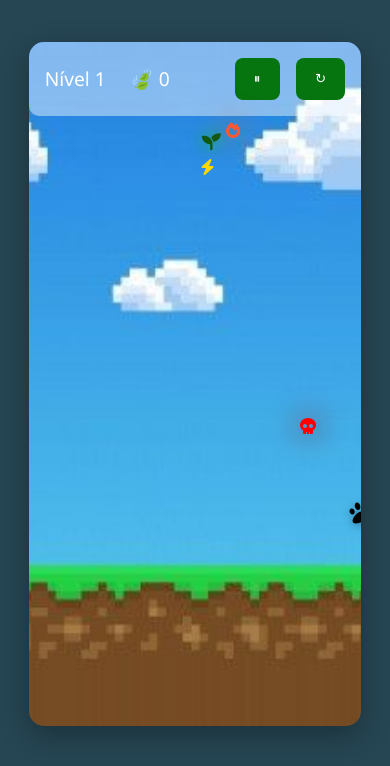
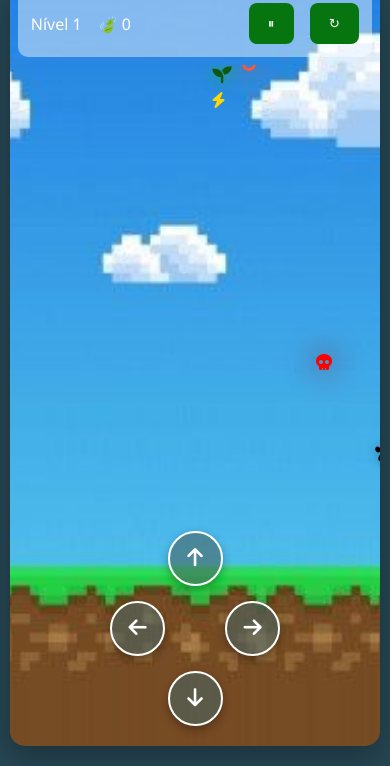
Before and after one commit to Devaks99/pandagrid, a plain HTML site: page game.html in a window 390 px wide. Shown: the part 78-844 px from the top of the page. Drawn offline with Linux system fonts and the light colour scheme.

Commit message:
Add files via upload

```diff
--- a/game.css
+++ b/game.css
@@ -9,6 +9,7 @@
     --skull: #FF0000;      /* Vermelho vivo */
     --lightning: #FFD700;  /* Amarelo ouro */
     --dark: #000000;
+    --buttonmobile: #4a666398;
 }
 
 * {
@@ -24,8 +25,8 @@ body {
     display: flex;
     flex-direction: column;
     margin: 0;
-    padding: 20px;
-    overflow-x: hidden;
+    padding: 0; /* Remover padding original de 20px */
+    overflow: hidden; /* Prevenir scroll em qualquer direção */
 }
 
 /* Header */
@@ -72,7 +73,8 @@ body {
 /* Container do Jogo */
 .game-container {
     flex: 1;
-    width: 95%;
+    width: 100%;
+    height: calc(100vh - 80px); /* Considerar header e margens */
     max-width: 1200px;
     margin: 80px auto 20px;
     position: relative;
@@ -83,14 +85,16 @@ body {
     background-repeat: no-repeat;
     background-size: cover; /* Ajusta a imagem para cobrir todo o container */
     background-position: center; /* Centraliza a imagem */
+    display: flex;
+    flex-direction: column;
 }
 
 .game-area {
+    flex: 1;
     width: 100%;
-    height: 70vh;
     position: relative;
-    background-size: cover;
-    background-position: center;
+    overflow: hidden;
+    margin: 0 10px; /* Pequena margem nas laterais */
 }
 
 /* Elementos do Jogo */
@@ -196,8 +200,54 @@ body {
     cursor: pointer;
     font-size: 1.5rem;
 }
+/* Controles Mobile */
+.mobile-controls {
+    display: none; /* Escondido por padrão */
+    position: absolute;
+    bottom: 10px;
+    left: 50%;
+    transform: translateX(-50%);
+    gap: 10px;
+    flex-direction: column;
+    align-items: center;
+    z-index: 1000;
+    touch-action: manipulation;
+}
+
+.mobile-controls .row {
+    display: flex;
+    gap: 60px;
+    margin: 5px 0;
+}
+
+.mobile-btn {
+    width: 50px;
+    height: 50px;
+    border-radius: 50%;
+    background: var( --buttonmobile);
+    border: 2px solid var(--light);
+    color: var(--light);
+    font-size: 1.2rem;
+    cursor: pointer;
+    display: flex;
+    align-items: center;
+    justify-content: center;
+    touch-action: manipulation;
+    box-shadow: 0 4px 10px rgba(0,0,0,0.3);
+    transition: all 0.1s ease;
+}
+
+.mobile-btn:active {
+    background: var(--accent);
+    transform: scale(0.95);
+}
+
 
 @media (max-width: 768px) {
+    body {
+        touch-action: manipulation;
+    }
+
     .main-nav {
         position: fixed;
         top: 60px;
@@ -217,8 +267,41 @@ body {
         display: block;
     }
 
+    .mobile-controls {
+        display: flex;
+        flex-direction: column;
+        bottom: 20px;
+        width: 100%;
+        max-width: 300px;
+    }
+
+    .mobile-btn {
+        width: 55px;
+        height: 55px;
+        font-size: 1.3rem;
+    }
+
+    .game-area {
+        touch-action: none;
+    }
+
+    .game-header {
+        margin: 0.5rem;
+        padding: 0.8rem;
+    }
+
+    .score-board {
+        gap: 1rem;
+        font-size: 1rem;
+    }
+
     .game-container {
-        margin-top: 100px;
+        height: calc(100vh - 60px); /* Considerar altura do header */
+        margin-top: 60px; /* Altura do header */
+        padding-bottom: 120px; /* Espaço para controles */
+        width: calc(100% - 20px); /* Margens laterais */
+        margin-left: 10px;
+        margin-right: 10px;
     }
 
     .panda i { font-size: 1.5rem; }
--- a/game.html
+++ b/game.html
@@ -1,8 +1,9 @@
+<!-- game.html -->
 <!DOCTYPE html>
 <html lang="pt-br">
 <head>
     <meta charset="UTF-8">
-    <meta name="viewport" content="width=device-width, initial-scale=1.0">
+    <meta name="viewport" content="width=device-width, initial-scale=1.0, maximum-scale=1.0, user-scalable=no">
     <link rel="stylesheet" href="game.css">
     <link rel="stylesheet" href="https://cdnjs.cloudflare.com/ajax/libs/font-awesome/6.0.0/css/all.min.css">
     <link rel="icon" href="img/panda_icon_1.png" type="image/x-icon">
@@ -15,7 +16,6 @@
             <h1><a href="index.html" style="text-decoration: none; color: #fff;">PandaGrid</a></h1>
         </div>
 
-        <!-- Ícone do Menu Hamburguer -->
         <div class="menu-toggle">
             <i class="fa-solid fa-bars"></i>
         </div>
@@ -52,6 +52,16 @@
             <p>Pontuação: <span id="finalScore">0</span></p>
             <button class="play-btn" onclick="location.reload()">Jogar Novamente</button>
         </div>
+
+        <!-- Controles Mobile -->
+        <div class="mobile-controls">
+            <button class="mobile-btn" id="upBtn"><i class="fa-solid fa-arrow-up"></i></button>
+            <div class="row">
+                <button class="mobile-btn" id="leftBtn"><i class="fa-solid fa-arrow-left"></i></button>
+                <button class="mobile-btn" id="rightBtn"><i class="fa-solid fa-arrow-right"></i></button>
+            </div>
+            <button class="mobile-btn" id="downBtn"><i class="fa-solid fa-arrow-down"></i></button>
+        </div>
     </div>
 
     <script src="script.js"></script>
--- a/script.js
+++ b/script.js
@@ -18,15 +18,16 @@ document.addEventListener('DOMContentLoaded', () => {
 
     // Configurações do jogo
     const config = {
-        gridSize: 27,
-        gridHeight: 16,
-        baseSpeed: 200,
+        gridSize: 25,
+        gridHeight: 15,
+        baseSpeed: 300,  // Velocidade inicial
+        speedIncreasePerLevel: 0.95, // 5% mais rápido a cada nível
         levels: {
-            1: { speed: 200, obstacles: 3, theme: 'jungle' },
-            2: { speed: 170, obstacles: 5, theme: 'desert' },
-            3: { speed: 140, obstacles: 7, theme: 'night' },
-            4: { speed: 110, obstacles: 9, theme: 'beach' },
-            5: { speed: 80, obstacles: 12, theme: 'jungle' }
+            1: { obstacles: 3, theme: 'jungle' },
+            2: { obstacles: 5, theme: 'desert' },
+            3: { obstacles: 7, theme: 'night' },
+            4: { obstacles: 9, theme: 'beach' },
+            5: { obstacles: 12, theme: 'jungle' }
         }
     };
 
@@ -42,7 +43,11 @@ document.addEventListener('DOMContentLoaded', () => {
         level: 1,
         obstacles: [],
         gameLoop: null,
-        bgMusicPlaying: false
+        bgMusicPlaying: false,
+        currentSpeed: config.baseSpeed,
+        isSpeedBoosted: false,
+        speedModifier: 1,
+        speedTimeout: null
     };
 
     // Menu Hamburguer
@@ -93,7 +98,7 @@ document.addEventListener('DOMContentLoaded', () => {
 
     function startGameLoop() {
         if (state.gameLoop) clearInterval(state.gameLoop);
-        state.gameLoop = setInterval(gameLoop, config.levels[state.level].speed);
+        state.gameLoop = setInterval(gameLoop, state.currentSpeed);
     }
 
     function gameLoop() {
@@ -106,8 +111,11 @@ document.addEventListener('DOMContentLoaded', () => {
     }
 
     function movePanda() {
-        state.pandaX = clamp(state.pandaX + state.velocityX, 0, config.gridSize - 1);
-        state.pandaY = clamp(state.pandaY + state.velocityY, 0, config.gridHeight - 1);
+        const newX = state.pandaX + state.velocityX;
+        const newY = state.pandaY + state.velocityY;
+
+        state.pandaX = clamp(newX, 0, config.gridSize - 1);
+        state.pandaY = clamp(newY, 0, config.gridHeight - 1);
     }
 
     function checkCollisions() {
@@ -203,12 +211,18 @@ document.addEventListener('DOMContentLoaded', () => {
 
     function updatePositions() {
         const cellSize = calculateCellSize();
+        const gameAreaRect = gameArea.getBoundingClientRect();
+
+        // Ajustar posições considerando o container
+        const adjustX = (gameAreaRect.width - (config.gridSize * cellSize.width)) / 2;
+        const adjustY = (gameAreaRect.height - (config.gridHeight * cellSize.height)) / 2;
 
         // Atualizar posição do Panda
         panda.style.transform = `translate(
-            ${state.pandaX * cellSize.width}px,
-            ${state.pandaY * cellSize.height}px
+            ${adjustX + (state.pandaX * cellSize.width)}px,
+            ${adjustY + (state.pandaY * cellSize.height)}px
         )`;
+
 
         // Atualizar posição da Comida
         food.style.transform = `translate(
@@ -225,6 +239,33 @@ document.addEventListener('DOMContentLoaded', () => {
         });
     }
 
+    function applySpeedBoost() {
+        if (state.speedTimeout) clearTimeout(state.speedTimeout);
+
+        state.speedModifier = 0.7; // 30% mais rápido
+        state.isSpeedBoosted = true;
+        updateGameSpeed();
+
+        state.speedTimeout = setTimeout(() => {
+            state.speedModifier = 1;
+            state.isSpeedBoosted = false;
+            updateGameSpeed();
+        }, 5000);
+    }
+
+  // função updateGameSpeed para garantir o cálculo correto
+function updateGameSpeed() {
+    const effectiveSpeed = Math.max(
+        config.baseSpeed *
+        Math.pow(config.speedIncreasePerLevel, state.level - 1) *
+        state.speedModifier,
+        50 // Velocidade mínima de segurança
+    );
+
+    state.currentSpeed = effectiveSpeed;
+    startGameLoop();
+}
+
     function checkLevelUp() {
         const nextLevel = Math.floor(state.score / 10) + 1;
         if (nextLevel > state.level && nextLevel <= Object.keys(config.levels).length) {
@@ -237,7 +278,7 @@ document.addEventListener('DOMContentLoaded', () => {
         levelElement.textContent = `Nível ${state.level}`;
         generateObstacles(config.levels[state.level].obstacles);
         updateGameAreaTheme();
-        startGameLoop();
+        updateGameSpeed(); // Atualiza a velocidade ao subir de nível
     }
 
     function updateGameAreaTheme() {
@@ -265,6 +306,9 @@ document.addEventListener('DOMContentLoaded', () => {
 
     function resetGame() {
         clearInterval(state.gameLoop);
+        if (state.speedTimeout) clearTimeout(state.speedTimeout); // Limpar timer do boost
+
+         // Reiniciar estado COMPLETO
         state = {
             pandaX: 10,
             pandaY: 10,
@@ -276,27 +320,89 @@ document.addEventListener('DOMContentLoaded', () => {
             level: 1,
             obstacles: [],
             gameLoop: null,
-            bgMusicPlaying: false
+            bgMusicPlaying: false,
+            currentSpeed: config.baseSpeed, // Reiniciar velocidade base
+        isSpeedBoosted: false,
+        speedModifier: 1, // Resetar modificador
+        speedTimeout: null
         };
-
 
 
         scoreElement.textContent = '🍃 0';
         levelElement.textContent = 'Nível 1';
         gameOverElement.style.display = 'none';
+
+        // Limpar obstáculos antigos
+    gameArea.querySelectorAll('.obstacle').forEach(obs => obs.remove());
+
+     // Reiniciar elementos do jogo
         updateGameAreaTheme();
         spawnFood();
         generateObstacles(config.levels[1].obstacles);
         startGameLoop();
+
+         // Reiniciar música e loop
+    bgMusic.pause();
+    bgMusic.currentTime = 0;
+    startGameLoop();
     }
 
     // Funções utilitárias
     const clamp = (num, min, max) => Math.max(min, Math.min(num, max));
     const randomPosition = (max) => Math.floor(Math.random() * max);
-    const calculateCellSize = () => ({
-        width: gameArea.clientWidth / config.gridSize,
-        height: gameArea.clientHeight / config.gridHeight
-    });
+    const calculateCellSize = () => {
+        const gameAreaWidth = gameArea.offsetWidth;
+        const gameAreaHeight = gameArea.offsetHeight;
 
+        return {
+            width: gameAreaWidth / config.gridSize,
+            height: gameAreaHeight / config.gridHeight
+        };
+    };
+
+   // Controles Mobile melhorados
+   function setupMobileControls() {
+    const controls = {
+        upBtn: document.getElementById('upBtn'),
+        downBtn: document.getElementById('downBtn'),
+        leftBtn: document.getElementById('leftBtn'),
+        rightBtn: document.getElementById('rightBtn')
+    };
+
+    const handleMobileInput = (dx, dy) => {
+        if (state.isPaused) return;
+        state.velocityX = dx;
+        state.velocityY = dy;
+    };
+
+ // Eventos de toque
+ const addMobileControl = (element, direction) => {
+    const directions = {
+        up: [0, -1],
+        down: [0, 1],
+        left: [-1, 0],
+        right: [1, 0]
+    };
+
+    const handleEvent = (e) => {
+        e.preventDefault();
+        handleMobileInput(...directions[direction]);
+    };
+
+    element.addEventListener('touchstart', handleEvent);
+    element.addEventListener('mousedown', handleEvent);
+};
+
+addMobileControl(controls.upBtn, 'up');
+addMobileControl(controls.downBtn, 'down');
+addMobileControl(controls.leftBtn, 'left');
+addMobileControl(controls.rightBtn, 'right');
+}
+
+
+// Inicialização do jogo
     initGame();
+
+    // Inicializar controles
+    setupMobileControls();
 });
--- a/style.css
+++ b/style.css
@@ -17,6 +17,10 @@
 .text{
     color: #ffff;
     font-weight: bold;
+}
+
+html {
+    touch-action: manipulation;
 }
 
 body {
```
Lines whose indentation alone changed are shown as unchanged.
